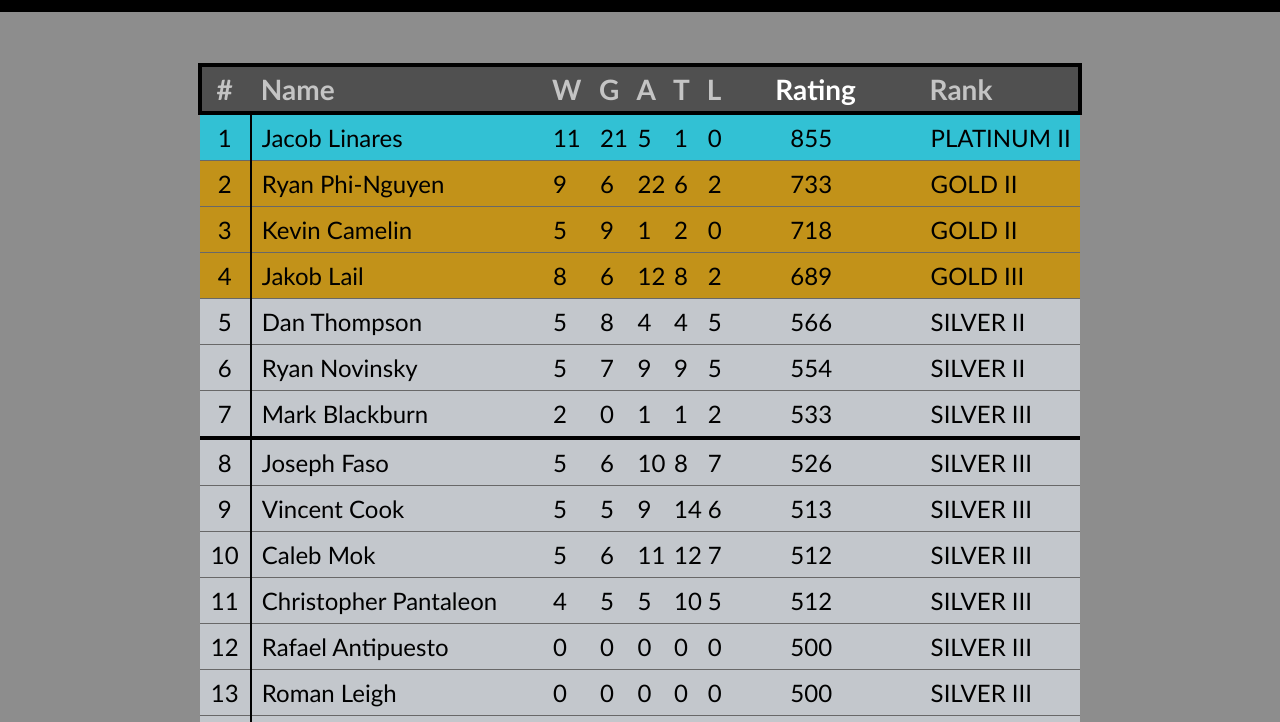
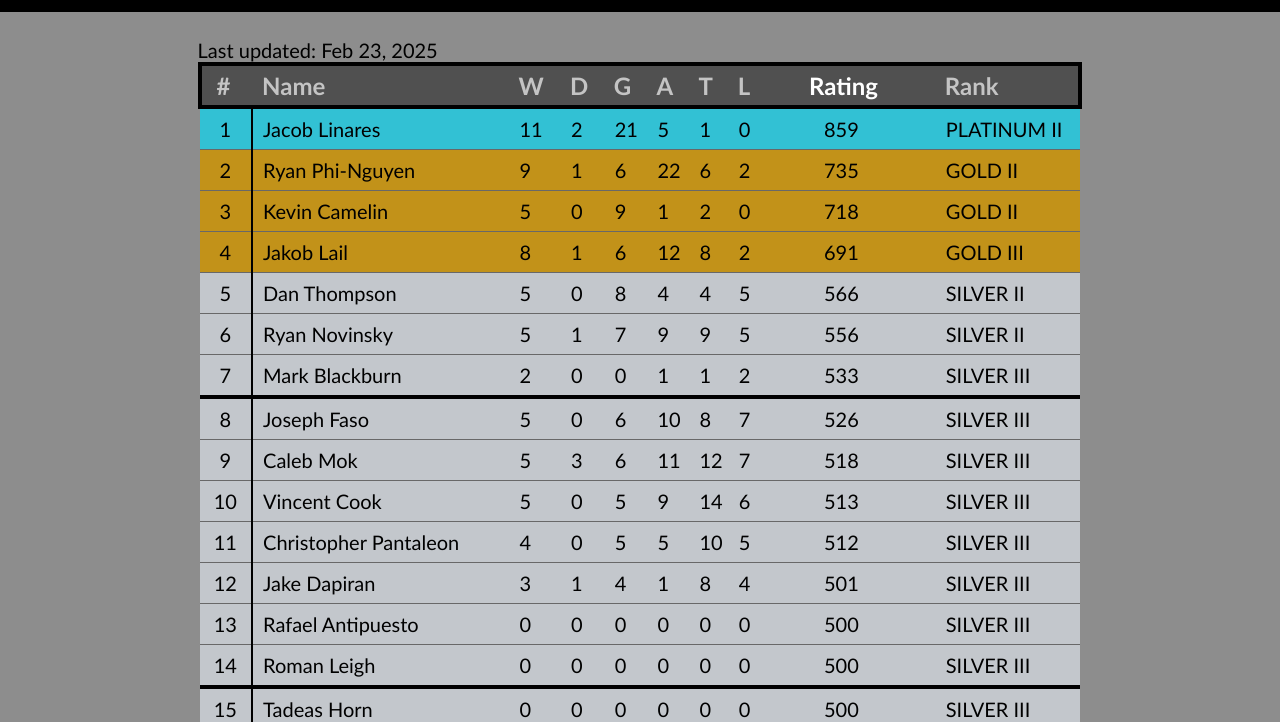
Before and after one commit to SpartanUltimate/PlayerStats, a plain HTML site: page index.html in a window 1280 px wide. Shown: the part 78-800 px from the top of the page. Drawn offline with Linux system fonts and the light colour scheme.

Commit message:
Added defense stats and last updated date

```diff
--- a/index.css
+++ b/index.css
@@ -20,7 +20,7 @@ body {
   text-align: center;
 }
 #main-section {
-  margin-top: 140px;
+  margin-top: 115px;
   height: 100%;
   padding-top: 1px;
 }
@@ -31,12 +31,12 @@ body {
 #rank-table {
   width: 100%;
   border-collapse: collapse;
-  font-size: 24px;
 }
 #tableHeader > tr {
   border: 4px solid black;
   color: rgb(196, 196, 196);
   background-color: rgb(80, 80, 80);
+  font-size: 24px;
 }
 #tableHeader > tr > th {
   padding: 5px 0px;
@@ -57,11 +57,15 @@ body {
 #rank-table > tbody > tr > td:nth-child(2) {
   padding-left: 10px;
 }
-#rank-table > tbody > tr > td:nth-child(8) {
+#rank-table > tbody > tr > td:nth-child(9) {
   padding-left: 15px;
 }
 
 #spw:hover {
+  cursor: pointer;
+  color: white;
+}
+#spd:hover {
   cursor: pointer;
   color: white;
 }
--- a/index.html
+++ b/index.html
@@ -12,30 +12,37 @@
     </div>
     <div id="main-section">
       <div id="table-container">
+        <span id="last-updated"
+          >Last updated: <span id="lu-date">Feb 24, 2025</span>
+          <!-- Ex: Feb 2nd, 2025--></span
+        >
         <table id="rank-table">
           <thead id="tableHeader">
-            <tr style="text-align: left; font-size: 28px">
+            <tr style="text-align: left">
               <th style="padding: 0px 15px">#</th>
-              <th style="padding-right: 200px; padding-left: 10px">Name</th>
+              <th style="padding-right: 160px; padding-left: 10px">Name</th>
               <th style="padding-right: 5px">
-                <span id="spw" style="padding-right: 10px">W</span>
+                <span id="spw" style="padding-right: 15px">W</span>
               </th>
               <th style="padding-right: 5px">
-                <span id="spg" style="padding-right: 10px">G</span>
+                <span id="spd" style="padding-right: 15px">D</span>
               </th>
               <th style="padding-right: 5px">
-                <span id="spa" style="padding-right: 10px">A</span>
+                <span id="spg" style="padding-right: 15px">G</span>
               </th>
               <th style="padding-right: 5px">
-                <span id="spt" style="padding-right: 10px">T</span>
+                <span id="spa" style="padding-right: 15px">A</span>
               </th>
-              <th style="padding-right: 40px">
-                <span id="spl" style="padding-right: 10px">L</span>
+              <th style="padding-right: 5px">
+                <span id="spt" style="padding-right: 15px">T</span>
               </th>
-              <th style="padding-right: 55px">
-                <span id="spr" style="padding-right: 10px">Rating</span>
+              <th style="padding-right: 35px">
+                <span id="spl" style="padding-right: 15px">L</span>
               </th>
-              <th style="padding-right: 40px">Rank</th>
+              <th style="padding-right: 35px">
+                <span id="spr" style="padding-right: 15px">Rating</span>
+              </th>
+              <th style="padding-right: 60px">Rank</th>
             </tr>
           </thead>
           <tbody id="tbody-start"></tbody>
--- a/index.js
+++ b/index.js
@@ -1,27 +1,47 @@
+let last_updated = "Feb 23, 2025"; // <----- UPDATE THIS DATE WHENEVER YOU UPDATE SCORES!!
 // paste array of objects containing data
+document.getElementById("lu-date").innerHTML = last_updated;
 let data = [
-  { name: "Caleb Mok", T: 12, A: 11, G: 6, W: 5, L: 7, Rating: 512 },
-  { name: "Charles Torpey", T: 3, A: 0, G: 2, W: 1, L: 3, Rating: 452 },
-  { name: "Christopher Pantaleon", T: 10, A: 5, G: 5, W: 4, L: 5, Rating: 512 },
-  { name: "Dan Thompson", T: 4, A: 4, G: 8, W: 5, L: 5, Rating: 566 },
-  { name: "Edwin Li", T: 8, A: 1, G: 2, W: 2, L: 4, Rating: 459 },
-  { name: "Isaac Thongthap", T: 11, A: 2, G: 3, W: 2, L: 7, Rating: 400 },
-  { name: "Jake Dapiran", T: 8, A: 1, G: 4, W: 3, L: 4, Rating: 499 },
-  { name: "Joseph Faso", T: 8, A: 10, G: 6, W: 5, L: 7, Rating: 526 },
-  { name: "Kevin Camelin", T: 2, A: 1, G: 9, W: 5, L: 0, Rating: 718 },
-  { name: "Joshua Krone", T: 5, A: 2, G: 4, W: 2, L: 5, Rating: 458 },
-  { name: "Jakob Lail", T: 8, A: 12, G: 6, W: 8, L: 2, Rating: 689 },
-  { name: "Jacob Linares", T: 1, A: 5, G: 21, W: 11, L: 0, Rating: 855 },
-  { name: "Mark Blackburn", T: 1, A: 1, G: 0, W: 2, L: 2, Rating: 533 },
-  { name: "Ryan Novinsky", T: 9, A: 9, G: 7, W: 5, L: 5, Rating: 554 },
-  { name: "Rafael Antipuesto", T: 0, A: 0, G: 0, W: 0, L: 0, Rating: 500 },
-  { name: "Roman Leigh", T: 0, A: 0, G: 0, W: 0, L: 0, Rating: 500 },
-  { name: "Ryan Phi-Nguyen", T: 6, A: 22, G: 6, W: 9, L: 2, Rating: 733 },
-  { name: "Sakhin Selvamani", T: 4, A: 4, G: 5, W: 3, L: 8, Rating: 459 },
-  { name: "Tanner Yue", T: 11, A: 2, G: 3, W: 1, L: 6, Rating: 367 },
-  { name: "Tadeas Horn", T: 0, A: 0, G: 0, W: 0, L: 0, Rating: 500 },
-  { name: "Vincent Cook", T: 14, A: 9, G: 5, W: 5, L: 6, Rating: 513 },
-  { name: "Xavier Herrera", T: 0, A: 0, G: 0, W: 0, L: 0, Rating: 500 },
+  { name: "Caleb Mok", T: 12, A: 11, G: 6, W: 5, L: 7, D: 3, Rating: 518 },
+  { name: "Charles Torpey", T: 3, A: 0, G: 2, W: 1, L: 3, D: 0, Rating: 452 },
+  {
+    name: "Christopher Pantaleon",
+    T: 10,
+    A: 5,
+    G: 5,
+    W: 4,
+    L: 5,
+    D: 0,
+    Rating: 512,
+  },
+  { name: "Dan Thompson", T: 4, A: 4, G: 8, W: 5, L: 5, D: 0, Rating: 566 },
+  { name: "Edwin Li", T: 8, A: 1, G: 2, W: 2, L: 4, D: 0, Rating: 459 },
+  { name: "Isaac Thongthap", T: 11, A: 2, G: 3, W: 2, L: 7, D: 1, Rating: 402 },
+  { name: "Jake Dapiran", T: 8, A: 1, G: 4, W: 3, L: 4, D: 1, Rating: 501 },
+  { name: "Joseph Faso", T: 8, A: 10, G: 6, W: 5, L: 7, D: 0, Rating: 526 },
+  { name: "Kevin Camelin", T: 2, A: 1, G: 9, W: 5, L: 0, D: 0, Rating: 718 },
+  { name: "Joshua Krone", T: 5, A: 2, G: 4, W: 2, L: 5, D: 0, Rating: 458 },
+  { name: "Jakob Lail", T: 8, A: 12, G: 6, W: 8, L: 2, D: 1, Rating: 691 },
+  { name: "Jacob Linares", T: 1, A: 5, G: 21, W: 11, L: 0, D: 2, Rating: 859 },
+  { name: "Mark Blackburn", T: 1, A: 1, G: 0, W: 2, L: 2, D: 0, Rating: 533 },
+  { name: "Ryan Novinsky", T: 9, A: 9, G: 7, W: 5, L: 5, D: 1, Rating: 556 },
+  {
+    name: "Rafael Antipuesto",
+    T: 0,
+    A: 0,
+    G: 0,
+    W: 0,
+    L: 0,
+    D: 0,
+    Rating: 500,
+  },
+  { name: "Roman Leigh", T: 0, A: 0, G: 0, W: 0, L: 0, D: 0, Rating: 500 },
+  { name: "Ryan Phi-Nguyen", T: 6, A: 22, G: 6, W: 9, L: 2, D: 1, Rating: 735 },
+  { name: "Sakhin Selvamani", T: 4, A: 4, G: 5, W: 3, L: 8, D: 1, Rating: 461 },
+  { name: "Tanner Yue", T: 11, A: 2, G: 3, W: 1, L: 6, D: 2, Rating: 371 },
+  { name: "Tadeas Horn", T: 0, A: 0, G: 0, W: 0, L: 0, D: 0, Rating: 500 },
+  { name: "Vincent Cook", T: 14, A: 9, G: 5, W: 5, L: 6, D: 0, Rating: 513 },
+  { name: "Xavier Herrera", T: 0, A: 0, G: 0, W: 0, L: 0, D: 0, Rating: 500 },
 ];
 // get <tbody> where rows need to be generated and appended
 let tbody = document.getElementById("tbody-start");
@@ -33,6 +53,7 @@ createRows();
 setActive(activeAttrTag);
 
 createEventListener("spw", "W");
+createEventListener("spd", "D");
 createEventListener("spg", "G");
 createEventListener("spa", "A");
 createEventListener("spt", "T");
@@ -114,6 +135,7 @@ function createRows() {
     <td>${i + 1}</td>
     <td>${obj.name}</td>
     <td>${obj.W}</td>
+    <td>${obj.D}</td>
     <td>${obj.G}</td>
     <td>${obj.A}</td>
     <td>${obj.T}</td>
```
Also changed, not shown: data.txt, out.txt, 1 other file.
